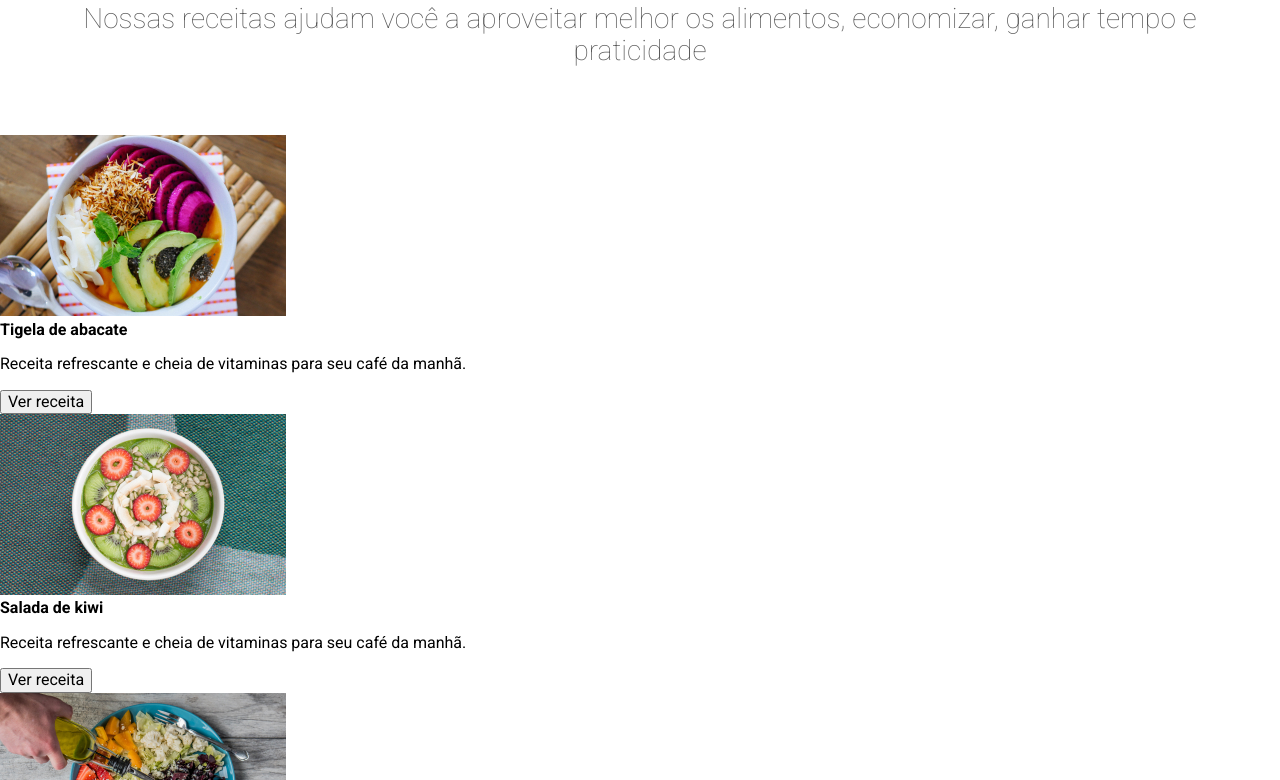
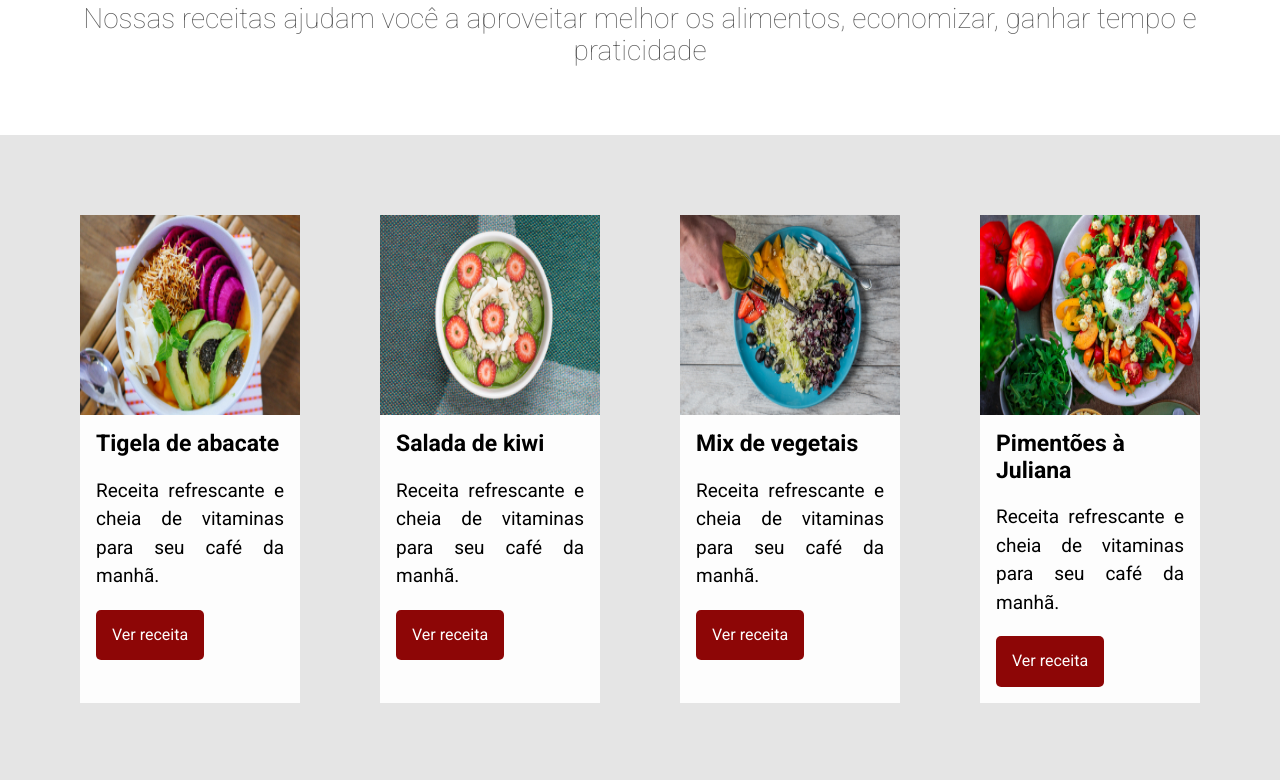
Before and after one commit to denissonchaves/site-fruta-e-fruto, a plain HTML site: page index.html in a window 1280 px wide. Shown: the part 928-1708 px from the top of the page. Drawn offline with Linux system fonts and the light colour scheme.

Commit message:
style(cards): estiliza cards de receitas

```diff
--- /dev/null
+++ b/assets/css/receita/receita-botao.css
@@ -0,0 +1,13 @@
+.receita__botao {
+    background: #8d0606;
+    border: none;
+    border-radius: 5px;
+    color: #fdfdfd;
+    padding: 1rem;
+    transition: all .1s ease-in-out;
+}
+
+.receita__botao:hover {
+    background: #620404;
+    cursor: pointer;
+}
--- /dev/null
+++ b/assets/css/receita/receita-conteudo.css
@@ -0,0 +1,3 @@
+.receita__conteudo {
+    padding: 1rem;
+}
--- /dev/null
+++ b/assets/css/receita/receita-descricao.css
@@ -0,0 +1,5 @@
+.receita__descricao {
+    font-size: 1.1875rem;
+    line-height: 1.5;
+    text-align: justify;
+}
--- /dev/null
+++ b/assets/css/receita/receita-imagem.css
@@ -0,0 +1,3 @@
+.receita__imagem {
+    height: 200px;
+}
--- /dev/null
+++ b/assets/css/receita/receita-titulo.css
@@ -0,0 +1,3 @@
+.receita__titulo {
+    font-size: 1.4375rem;
+}
--- /dev/null
+++ b/assets/css/receita/receita.css
@@ -0,0 +1,8 @@
+.receita {
+    background: #fdfdfd;
+    display: flex;
+    flex-direction: column;
+    margin-bottom: 5rem;
+    margin-right: 5rem;
+    width: calc(25% - 5rem);
+}
--- /dev/null
+++ b/assets/css/receitas.css
@@ -0,0 +1,6 @@
+.receitas {
+    background: #e5e5e5;
+    display: flex;
+    flex-wrap: wrap;
+    padding: 5rem 0 0 5rem;
+}
--- a/index.html
+++ b/index.html
@@ -1,6 +1,5 @@
 <!DOCTYPE html>
 <html lang="pt-BR">
-
     <head>
         <link href="https://fonts.googleapis.com/css?family=Pacifico|Roboto:100,300,400,500,700,900" rel="stylesheet">
         <meta charset="UTF-8">
@@ -19,8 +18,14 @@
         <link rel="stylesheet" href="./assets/css/sobre/sobre.css">
         <link rel="stylesheet" href="./assets/css/sobre/sobre-descricao.css">
         <link rel="stylesheet" href="./assets/css/sobre/sobre-titulo.css">
+        <link rel="stylesheet" href="./assets/css/receita/receita.css">
+        <link rel="stylesheet" href="./assets/css/receita/receita-botao.css">
+        <link rel="stylesheet" href="./assets/css/receita/receita-conteudo.css">
+        <link rel="stylesheet" href="./assets/css/receita/receita-descricao.css">
+        <link rel="stylesheet" href="./assets/css/receita/receita-imagem.css">
+        <link rel="stylesheet" href="./assets/css/receita/receita-titulo.css">
+        <link rel="stylesheet" href="./assets/css/receitas.css">
     </head>
-
     <body>
         <header class="cabecalho">
             <img class="logo" alt="Fruta e Fruto" src="./assets/img/logo.jpg">
@@ -39,8 +44,7 @@
         </section>
         <section class="sobre">
             <h2 class="sobre__titulo">Receitas para economizar e ganhar saúde</h2>
-    <p class="sobre__descricao">Nossas receitas ajudam você a aproveitar melhor os alimentos, economizar, ganhar
-      tempo e praticidade</p>
+            <p class="sobre__descricao">Nossas receitas ajudam você a aproveitar melhor os alimentos, economizar, ganhar tempo e praticidade</p>
         </section>
         <section class="receitas">
             <div class="receita">
@@ -93,5 +97,4 @@
             </div>
         </section>
     </body>
-
 </html>
```
Lines whose indentation alone changed are shown as unchanged.
